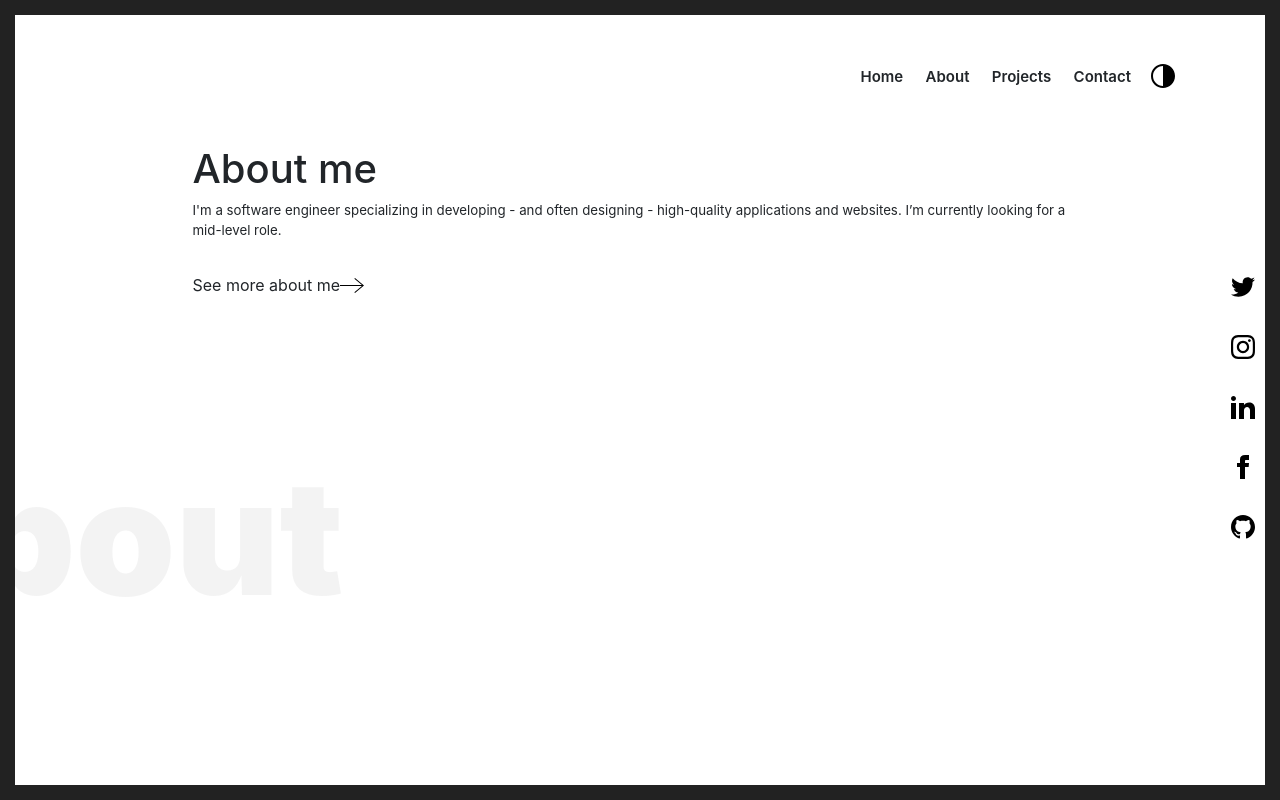
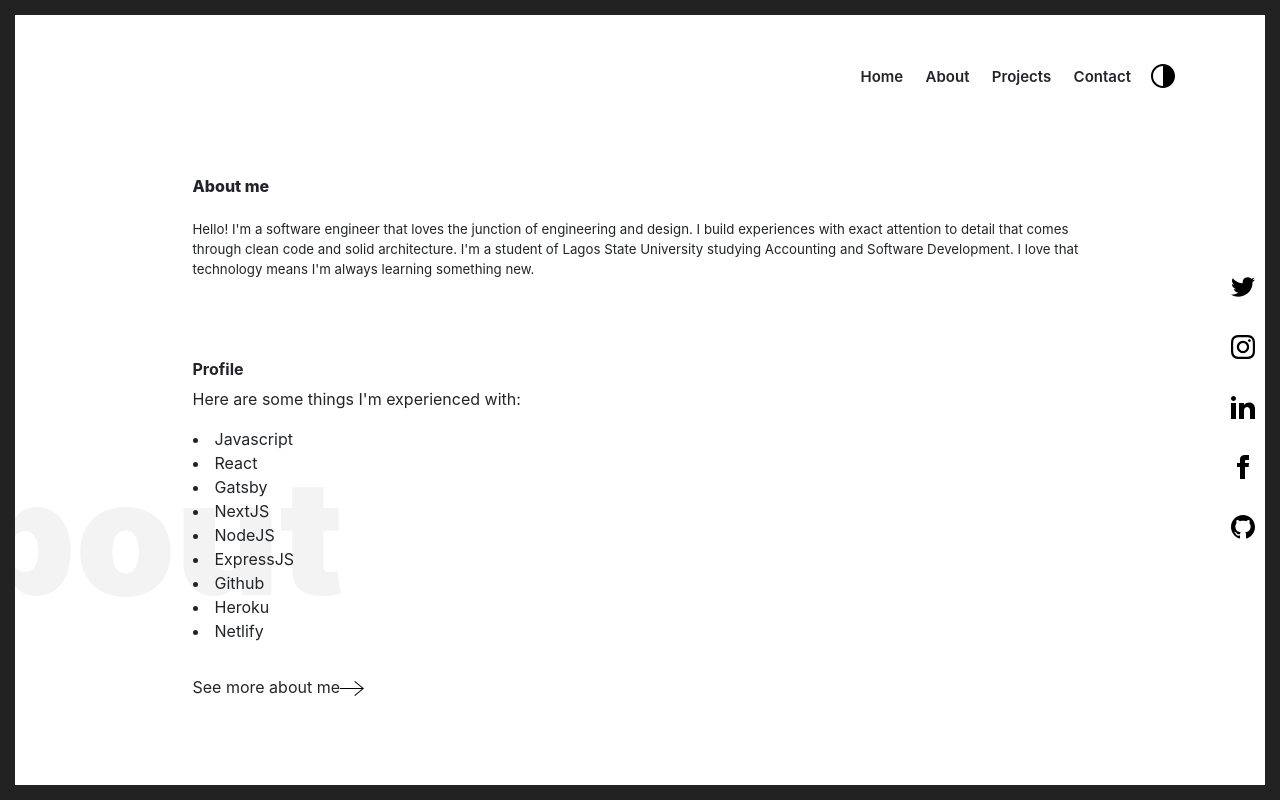
Before and after one commit to ifeanyilucky/Ifeanyi-Lucky, a Next.js app: page /about in a window 1280 px wide. Built offline with nearby package versions, Linux system fonts and the light colour scheme.

Commit message:
random commits

```diff
--- a/Components/Icons/index.js
+++ b/Components/Icons/index.js
@@ -127,3 +127,63 @@
     </svg>
   );
 };
+
+export const FrontendIcon = () => {
+  return (
+    <svg
+      stroke="currentColor"
+      fill="none"
+      strokeWidth="2"
+      viewBox="0 0 24 24"
+      strokeLinecap="round"
+      strokeLinejoin="round"
+      height="1em"
+      width="1em"
+      xmlns="http://www.w3.org/2000/svg"
+    >
+      <path d="M2 16.1A5 5 0 0 1 5.9 20M2 12.05A9 9 0 0 1 9.95 20M2 8V6a2 2 0 0 1 2-2h16a2 2 0 0 1 2 2v12a2 2 0 0 1-2 2h-6"></path>
+      <line x1="2" y1="20" x2="2" y2="20"></line>
+    </svg>
+  );
+};
+
+export const Database = () => {
+  return (
+    <svg
+      stroke="currentColor"
+      fill="none"
+      strokeWidth="2"
+      viewBox="0 0 24 24"
+      strokeLinecap="round"
+      strokeLinejoin="round"
+      height="1em"
+      width="1em"
+      xmlns="http://www.w3.org/2000/svg"
+    >
+      <path d="M17 21v-2a4 4 0 0 0-4-4H5a4 4 0 0 0-4 4v2"></path>
+      <circle cx="9" cy="7" r="4"></circle>
+      <path d="M23 21v-2a4 4 0 0 0-3-3.87"></path>
+      <path d="M16 3.13a4 4 0 0 1 0 7.75"></path>
+    </svg>
+  );
+};
+
+export const Desktop = () => {
+  return (
+    <svg
+      stroke="currentColor"
+      fill="none"
+      strokeWidth="2"
+      viewBox="0 0 24 24"
+      strokeLinecap="round"
+      strokeLinejoin="round"
+      height="1em"
+      width="1em"
+      xmlns="http://www.w3.org/2000/svg"
+    >
+      <rect x="2" y="3" width="20" height="14" rx="2" ry="2"></rect>
+      <line x1="8" y1="21" x2="16" y2="21"></line>
+      <line x1="12" y1="17" x2="12" y2="21"></line>
+    </svg>
+  );
+};
--- a/package.json
+++ b/package.json
@@ -13,7 +13,8 @@
   "scripts": {
     "dev": "next dev",
     "build": "next build",
-    "start": "next start"
+    "start": "next start",
+    "export": "next export"
   },
   "dependencies": {
     "axios": "^0.21.0",
--- a/pages/about.js
+++ b/pages/about.js
@@ -1,6 +1,7 @@
-import React, { Component } from "react";
+import React from "react";
 import Layout from "../Components/Layout/index";
 import styled from "styled-components";
+import { Desktop, Database, FrontendIcon } from "../Components/Icons";
 const About = () => {
   return (
     <>
@@ -8,10 +9,29 @@
         <PageSection>
           <h1 className="intro para">About me</h1>
           <p className="about__text">
-            I'm a software engineer specializing in developing - and often
-            designing - high-quality applications and websites. I’m currently
-            looking for a mid-level role.
+            Hello! I'm a software engineer that loves the junction of
+            engineering and design. I build experiences with exact attention to
+            detail that comes through clean code and solid architecture. I'm a
+            student of Lagos State University studying Accounting and Software
+            Development. I love that technology means I'm always learning
+            something new.
           </p>
+
+          <div style={{ marginTop: "5rem" }}>
+            <h1 className="profile">Profile</h1>
+            <p>Here are some things I'm experienced with:</p>
+            <div>
+              <li>Javascript</li>
+              <li>React</li>
+              <li>Gatsby</li>
+              <li>NextJS</li>
+              <li>NodeJS</li>
+              <li>ExpressJS</li>
+              <li>Github</li>
+              <li>Heroku</li>
+              <li>Netlify</li>
+            </div>
+          </div>
         </PageSection>
       </Layout>
     </>
@@ -19,7 +39,18 @@
 };
 
 const PageSection = styled.div`
-  margin-top: 5rem;
+  padding-top: 3rem;
+  .intro {
+    font-size: var(--font-x-lg);
+    font-weight: 800;
+    margin: 4rem 0rem 1.5rem;
+    position: relative;
+  }
+  .profile {
+    font-size: var(--font-x-md);
+    font-weight: 700;
+  }
+
   .about__text {
     font-size: 0.83rem;
   }
--- a/styles/globals.css
+++ b/styles/globals.css
@@ -1,6 +1,7 @@
 :root {
   --bg-color: #fff4e9;
   --pfont-size: 15px;
+
   --navbg: #242526;
   --text-color: #dadce1;
   --navsize: 60px;
@@ -20,6 +21,18 @@
   --font-sm: 0.875em;
   --intro-color: #000;
   transition: 0.4s all ease-in-out;
+
+  --font-sm: 0.875em;
+  --font-md: 1.124em;
+  --font-x-md: 1.667em;
+  --font-x-lg: 3.275em;
+
+  @media (max-width: 787px) {
+    --font-sm: 0.813em;
+    --font-md: 1.011em;
+    --font-x-md: 1.517em;
+    --font-x-lg: 2.775em;
+  }
 }
 [data-theme="dark"] {
   --icon-fill: #fff;
```
Also changed, not shown: pages/projects.js (+4 -8 lines).
